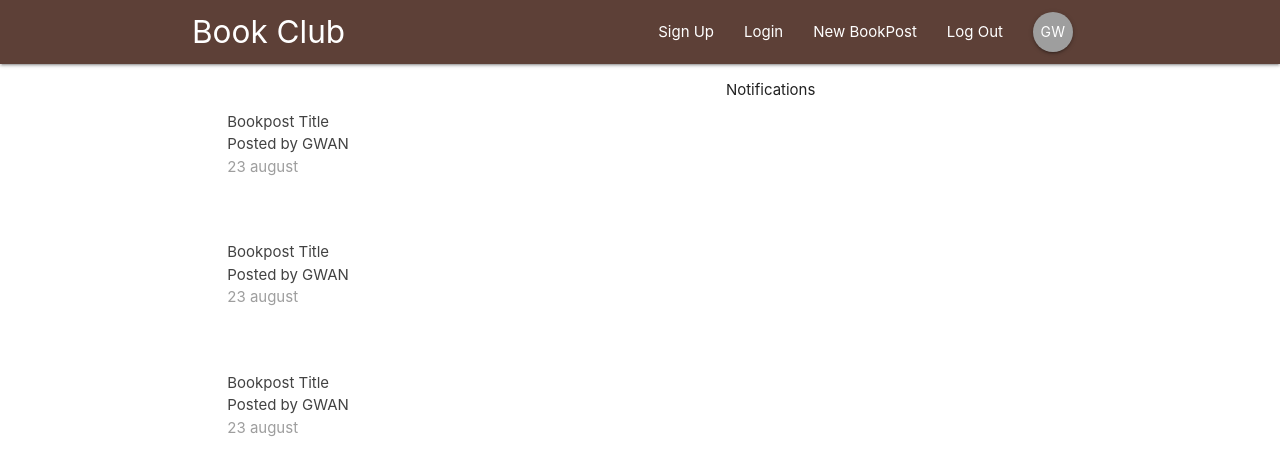
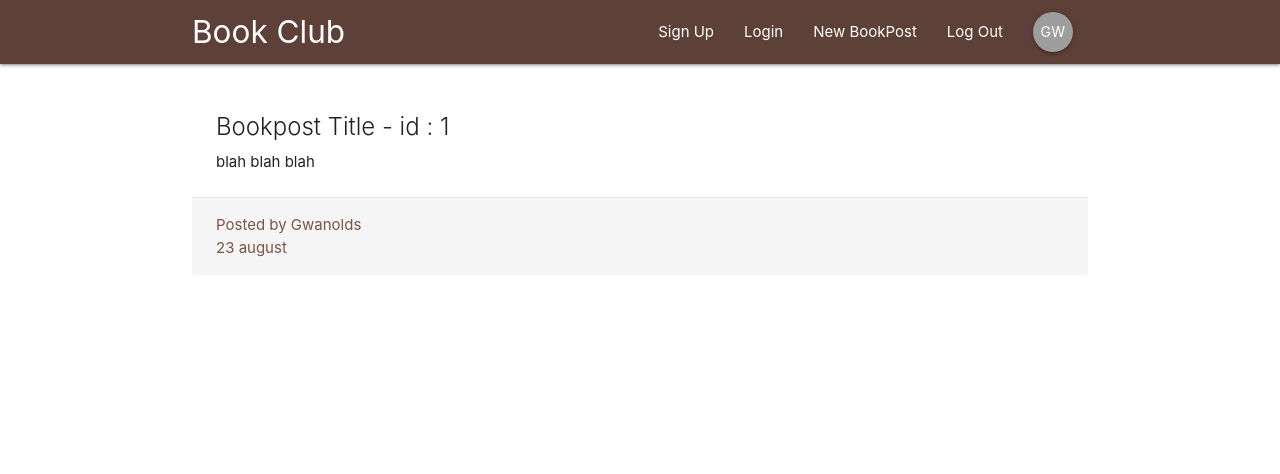
Before and after one commit to singonwan/book-club, a React (Create React App) app in the folder bookclub/: page /bookpost/1 in a window 1280 px wide. Shown: the top 474 px of the page. Built offline with nearby package versions, Linux system fonts and the light colour scheme.

Commit message:
rought booklistdetail compoenent done

```diff
--- a/bookclub/src/App.js
+++ b/bookclub/src/App.js
@@ -2,6 +2,7 @@
 import { BrowserRouter, Switch, Route } from 'react-router-dom'
 import Navbar from './components/layout/Navbar'
 import Dashboard from './components/dashboard/Dashboard'
+import BookpostDetail from './components/bookpost/BookpostDetail'
 
 function App() {
   return (
@@ -9,7 +10,8 @@
       <div className="App">
         <Navbar />
         <Switch>
-          <Route path='/' component={Dashboard} />
+          <Route exact path='/' component={Dashboard} />
+          <Route path='/bookpost/:id' component={BookpostDetail} />
         </Switch>
       </div>
     </BrowserRouter>
--- a/bookclub/src/components/bookpost/BookpostDetail.js
+++ b/bookclub/src/components/bookpost/BookpostDetail.js
@@ -0,0 +1,21 @@
+import React from 'react'
+
+const BookpostDetail = (props) => {
+    const id = props.match.params.id;
+    return (
+        <div className="container section bookpost-detail">
+            <div className="card z-depth-0">
+                <div className="card-content">
+                    <span className="card-title">Bookpost Title - id : {id}</span>
+                    <p>blah blah blah</p>
+                </div>
+                <div className="card-action grey lighten-4 brown-text">
+                    <div>Posted by Gwanolds</div>
+                    <div>23 august</div>
+                </div>
+            </div>
+        </div>
+    )
+}
+
+export default BookpostDetail
```
